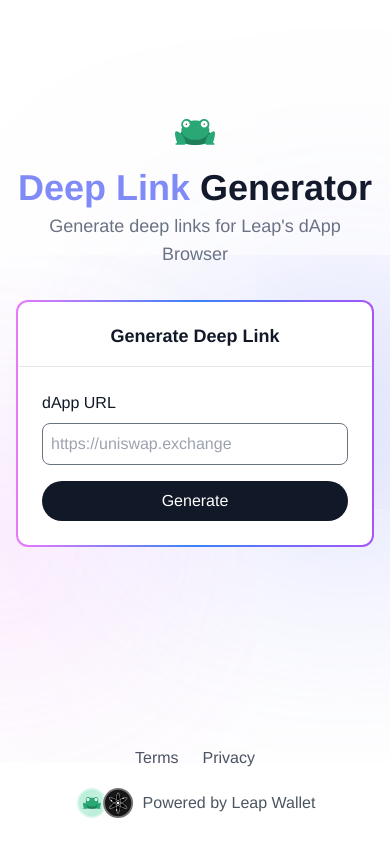
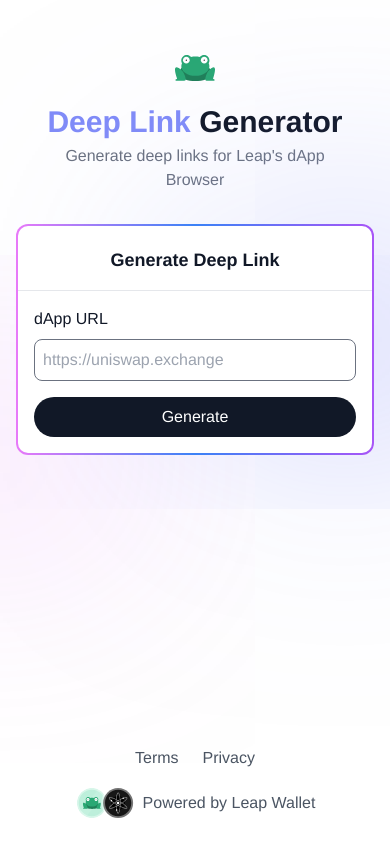
Before and after one commit to leapwallet/developers, a Next.js app: page / in a window 390 px wide. Built offline with nearby package versions, Linux system fonts and the light colour scheme; a web font is replaced by a local one; what qr-code-styling would draw is missing.

Commit message:
make mobile responsive

```diff
--- a/src/layouts/standard.tsx
+++ b/src/layouts/standard.tsx
@@ -20,17 +20,17 @@ export const StandardLayout: React.FC<Props> = ({ children }) => {
           width={40}
           src={LeapLogo}
           alt="Leap Logo"
-          className="h-10 w-10 rounded-lg mt-24"
+          className="h-10 w-10 rounded-lg mt-8 sm:mt-24"
         />
-        <h1 className="text-4xl font-bold mt-4 text-center">
+        <h1 className="text-3xl sm:text-4xl font-bold mt-4 text-center">
           <span className="text-indigo-400">Deep Link</span>{' '}
           <span className="text-gray-900">Generator</span>
         </h1>
-        <h2 className="text-gray-500 font-medium mt-1 text-lg text-center">
+        <h2 className="text-gray-500 font-medium mt-1 sm:text-lg text-center px-10">
           Generate deep links for Leap&apos;s dApp Browser
         </h2>
       </header>
-      <main className="p-4">
+      <main className="p-4 max-h-full">
         <div className="relative max-w-xl mx-auto max-h-full rounded-xl bg-gradient-to-r from-fuchsia-400 via-blue-500 to-purple-500 p-[2px] glowy-bg">
           <div className="rounded-[10px] bg-white h-full overflow-y-auto">
             {children}
--- a/src/pages/index.tsx
+++ b/src/pages/index.tsx
@@ -91,7 +91,7 @@ export default function Home() {
             Generate Deep Link
           </p>
         </div>
-        <div className="p-6">
+        <div className="p-4 sm:p-6">
           <div className="flex flex-col gap-4">
             <div className="flex flex-col gap-2">
               <label htmlFor="title" className="text-gray-900 font-medium">
@@ -135,7 +135,7 @@ export default function Home() {
                   }}
                 />
                 <p
-                  className="text-gray-900 font-bold cursor-pointer mt-4"
+                  className="text-gray-900 font-bold cursor-pointer mt-4 max-w-full overflow-hidden text-ellipsis"
                   onClick={copyLinkToClipboard}
                 >
                   {deepLink}
@@ -146,14 +146,14 @@ export default function Home() {
               </div>
             ) : null}
             {generatorState === 'success' && deepLink !== null ? (
-              <div className="flex flex-col gap-3">
+              <div className="flex flex-col gap-2">
                 <button
                   className="bg-gray-900 text-white rounded-full p-2 mt-2"
                   onClick={copyLinkToClipboard}
                 >
                   Copy Link
                 </button>
-                <div className="flex items-center gap-2">
+                <div className="flex flex-col sm:flex-row sm:items-center gap-2">
                   <button
                     id={downloadButtonID}
                     className="bg-white flex-1 text-gray-900 border border-gray-900 rounded-full p-2"
```
